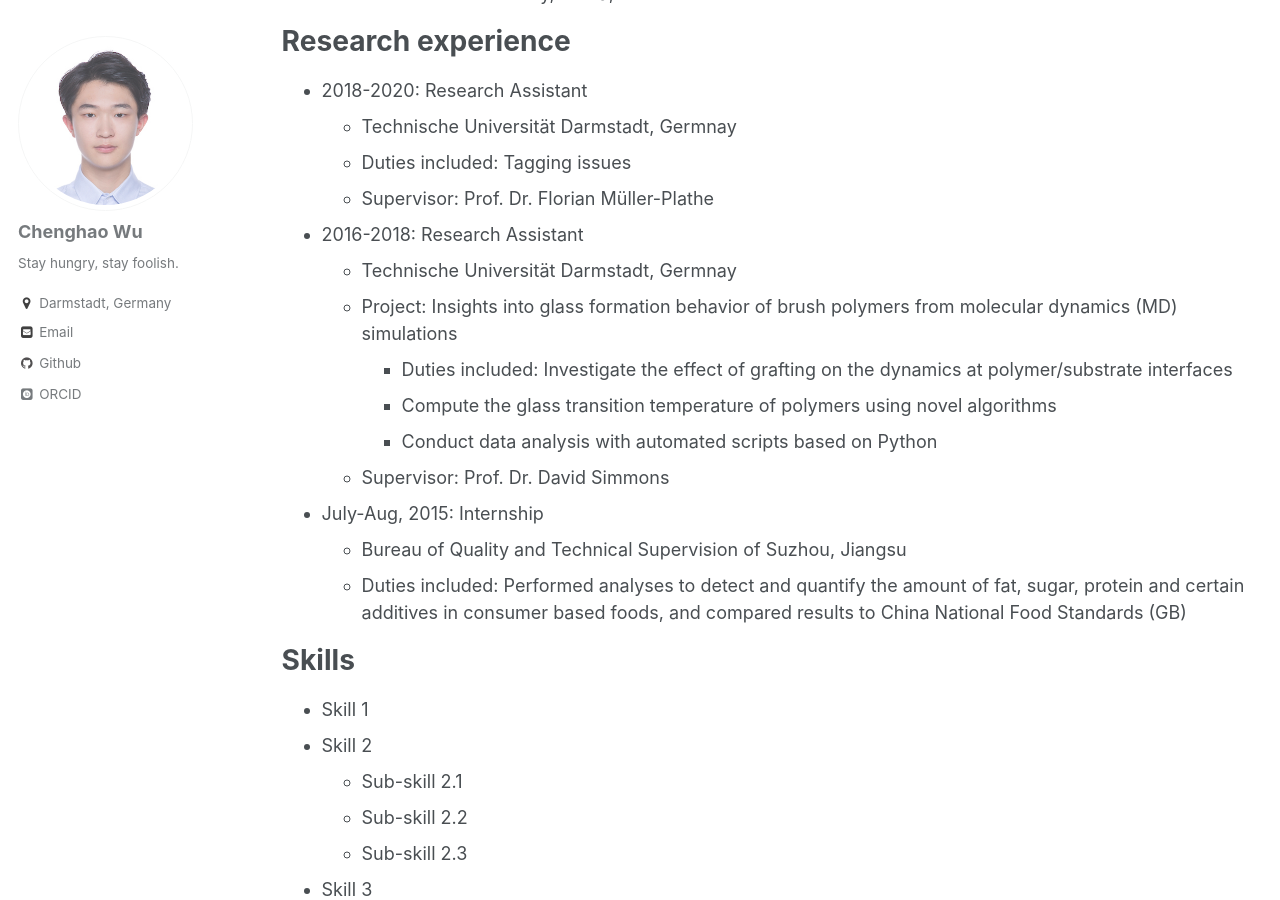
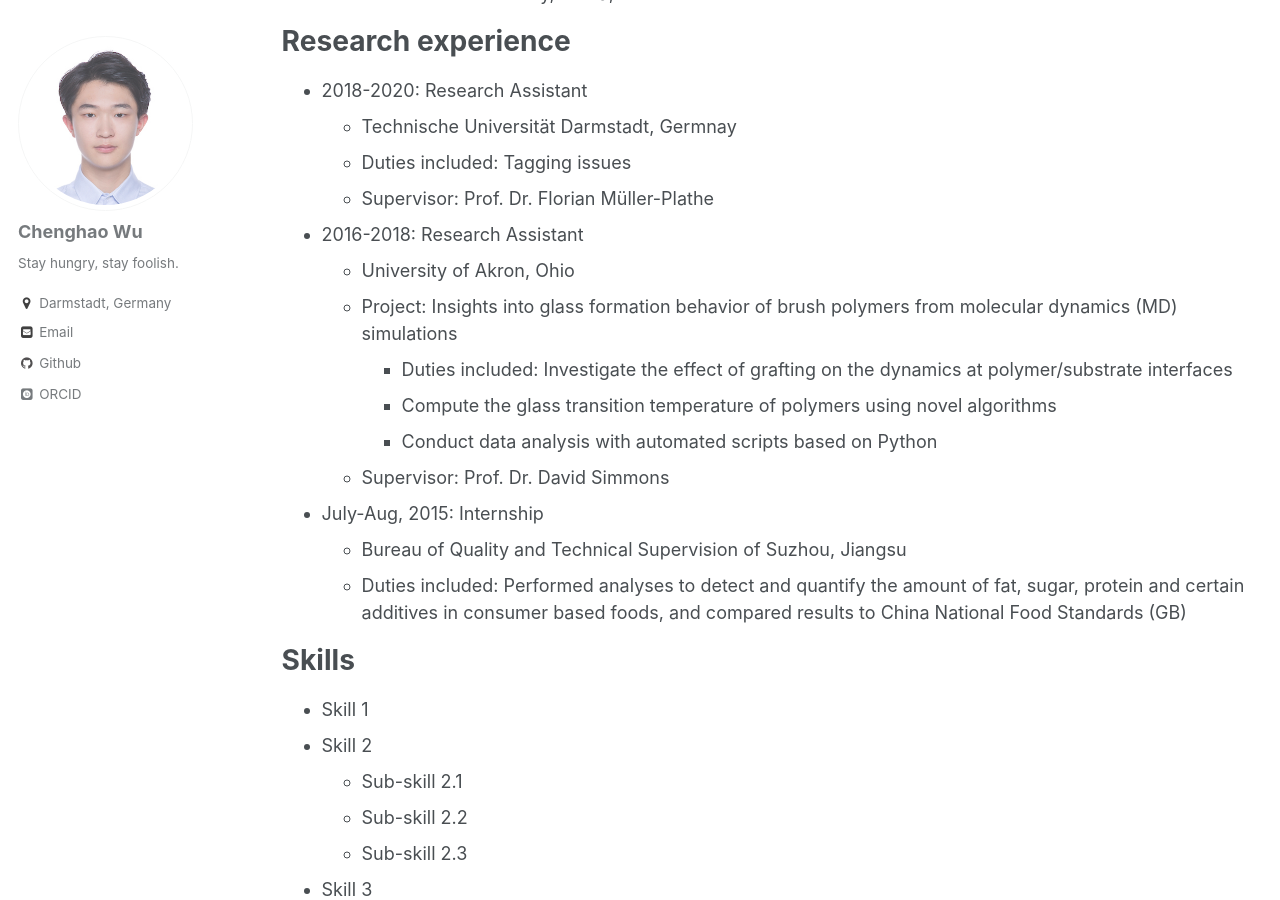
Before and after one commit to Chenghao-Wu/Chenghao-Wu.github.io, a Jekyll site: the page built from _pages/cv.md, in a window 1280 px wide and 900 px high, scrolled down 304 px. Built offline with Jekyll 4.4.1, drawn with Linux system fonts in a browser that asks for light colours; some web fonts are replaced; a file with an impossible date is left out.

Commit message:
update 11

```diff
--- a/_pages/cv.md
+++ b/_pages/cv.md
@@ -24,7 +24,7 @@ Research experience
   * Supervisor: Prof. Dr. Florian Müller-Plathe
 
 * 2016-2018: Research Assistant
-  * Technische Universität Darmstadt, Germnay
+  * University of Akron, Ohio
   * Project: Insights into glass formation behavior of brush polymers from molecular dynamics (MD) simulations
     * Duties included: Investigate the effect of grafting on the dynamics at polymer/substrate interfaces
     * Compute the glass transition temperature of polymers using novel algorithms
```
